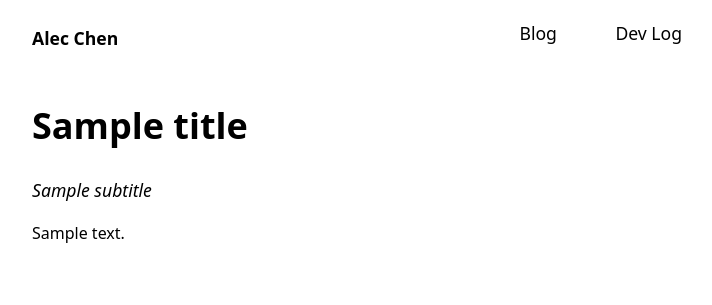
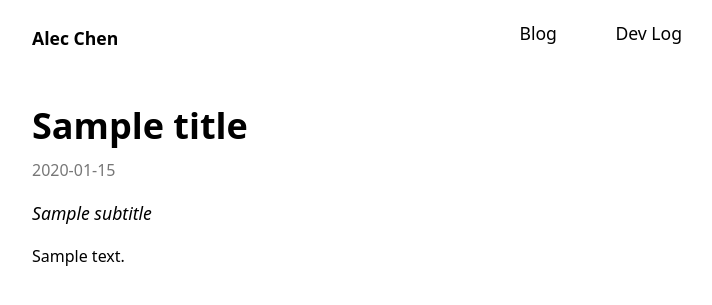
Before and after one commit to alecchendev/alecchendev.github.io, a Python web app: template templates/single.html in a window 1280 px wide. Shown: the top 305 px of the page, without its empty margins (283-995 px from the left). Run offline with Jinja, Linux system fonts and the light colour scheme; the template is opened without the code that fills it: most values are stand-ins (such as "Sample title", 1, 10 or a date in 2020).

Commit message:
Add date to blog post page

```diff
--- a/build.py
+++ b/build.py
@@ -313,7 +313,8 @@ def render_single_pages(jinja_env: Environment, pages: List[Page]):
             site_title=SITE_TITLE,
             title=page.title,
             subtitle=page.subtitle,
-            content=page.content
+            content=page.content,
+            date=page.date
         )
 
         output_file = get_output_path(page.url)
--- a/static/styles.css
+++ b/static/styles.css
@@ -236,6 +236,16 @@ img, iframe {
 
 /* Blog & Dev-log */
 
+.post-title {
+    margin-bottom: 0;
+}
+
+.post-date-page {
+    font-size: 1rem;
+    color: #777;
+    margin: 5px 0 0 0;
+}
+
 .post-link {
     color: inherit;
 }
--- a/templates/single.html
+++ b/templates/single.html
@@ -1,7 +1,8 @@
 {% extends "base.html" %}
 
 {% block main %}
-  <h1>{{ title }}</h1>
+  <h1 class="post-title">{{ title }}</h1>
+  <p class="post-date-page">{{ date.strftime('%Y-%m-%d') }}</p>
   {% if subtitle %}
     <p><em>{{ subtitle }}</em></p>
   {% endif %}
```
